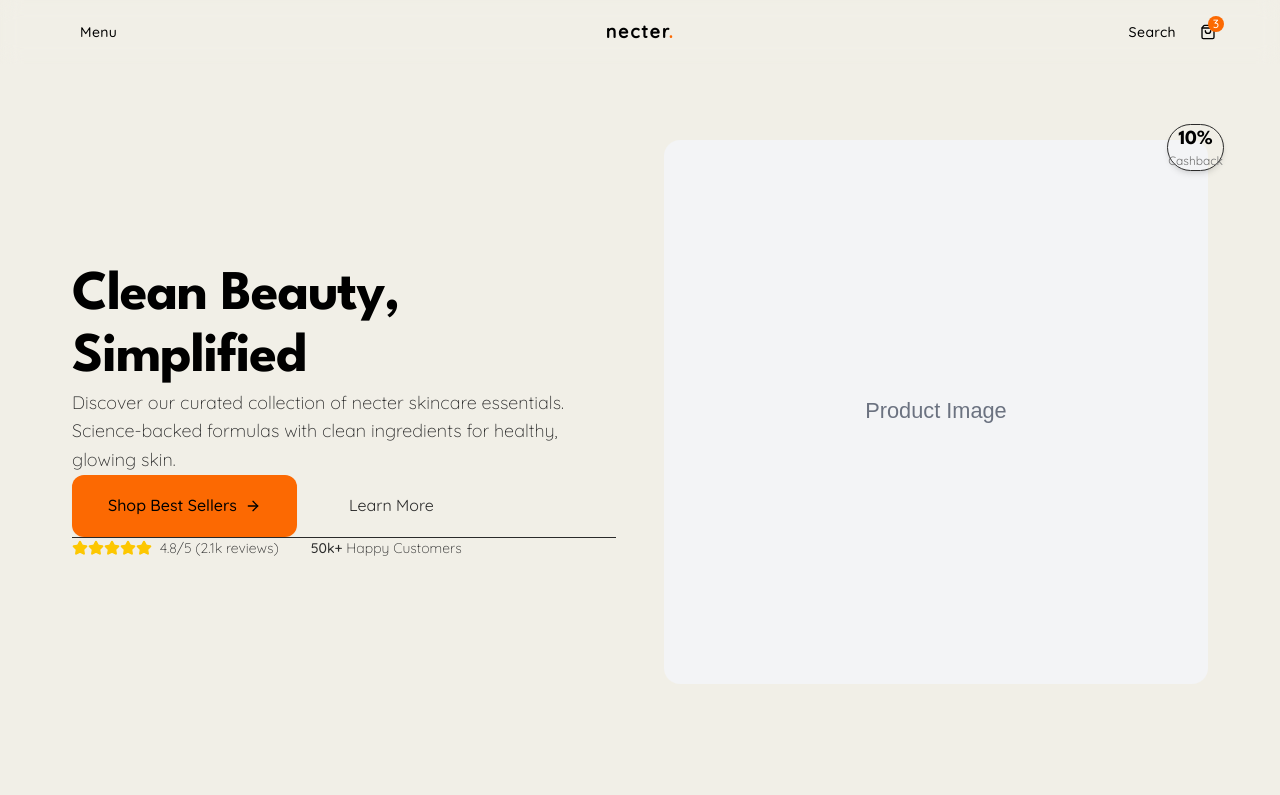
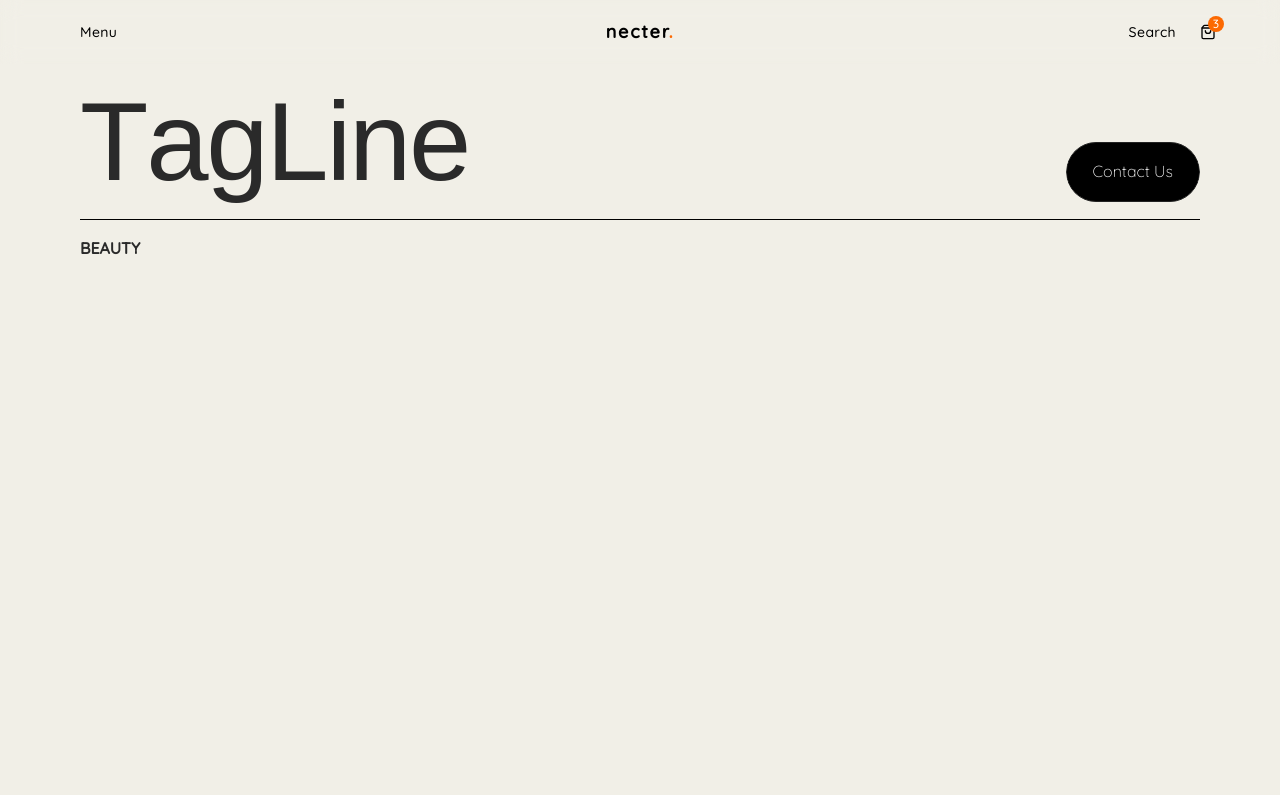
Before and after one commit to gruks/E-Commerce, a Next.js app: page / in a window 1280 px wide. Shown: the top 795 px of the page. Built offline with nearby package versions, Linux system fonts and the light colour scheme.

Commit message:
tagline animation

```diff
--- a/package.json
+++ b/package.json
@@ -17,13 +17,15 @@
     "@heroicons/react": "^2.0.18",
     "@next/font": "^14.2.15",
     "@supabase/supabase-js": "^2.39.0",
-    "clsx": "^2.0.0",
+    "class-variance-authority": "^0.7.1",
+    "clsx": "^2.1.1",
     "gsap": "^3.14.2",
     "lucide-react": "^0.563.0",
     "next": "16.1.6",
     "react": "19.2.3",
     "react-dom": "19.2.3",
-    "tailwind-merge": "^2.2.0",
+    "tailwind-merge": "^2.6.1",
+    "tailwindcss-animate": "^1.0.7",
     "zustand": "^4.4.7"
   },
   "devDependencies": {
--- a/src/app/globals.css
+++ b/src/app/globals.css
@@ -1,4 +1,8 @@
 @import "tailwindcss";
+
+@plugin "tailwindcss-animate";
+
+@custom-variant dark (&:is(.dark *));
 
 * {
   box-sizing: border-box;
@@ -66,7 +70,38 @@
   --font-body: var(--font-quicksand);
 
   /* Spacing */
-  --radius: 12px;
+  --radius: 0.625rem;
+  --background: oklch(1 0 0);
+  --foreground: oklch(0.145 0 0);
+  --card: oklch(1 0 0);
+  --card-foreground: oklch(0.145 0 0);
+  --popover: oklch(1 0 0);
+  --popover-foreground: oklch(0.145 0 0);
+  --primary: oklch(0.205 0 0);
+  --primary-foreground: oklch(0.985 0 0);
+  --secondary: oklch(0.97 0 0);
+  --secondary-foreground: oklch(0.205 0 0);
+  --muted: oklch(0.97 0 0);
+  --muted-foreground: oklch(0.556 0 0);
+  --accent: oklch(0.97 0 0);
+  --accent-foreground: oklch(0.205 0 0);
+  --destructive: oklch(0.577 0.245 27.325);
+  --border: oklch(0.922 0 0);
+  --input: oklch(0.922 0 0);
+  --ring: oklch(0.708 0 0);
+  --chart-1: oklch(0.646 0.222 41.116);
+  --chart-2: oklch(0.6 0.118 184.704);
+  --chart-3: oklch(0.398 0.07 227.392);
+  --chart-4: oklch(0.828 0.189 84.429);
+  --chart-5: oklch(0.769 0.188 70.08);
+  --sidebar: oklch(0.985 0 0);
+  --sidebar-foreground: oklch(0.145 0 0);
+  --sidebar-primary: oklch(0.205 0 0);
+  --sidebar-primary-foreground: oklch(0.985 0 0);
+  --sidebar-accent: oklch(0.97 0 0);
+  --sidebar-accent-foreground: oklch(0.205 0 0);
+  --sidebar-border: oklch(0.922 0 0);
+  --sidebar-ring: oklch(0.708 0 0);
 }
 
 html {
@@ -497,3 +532,87 @@ body {
     color: var(--text-secondary) !important;
   }
 }
+
+@theme inline {
+  --radius-sm: calc(var(--radius) - 4px);
+  --radius-md: calc(var(--radius) - 2px);
+  --radius-lg: var(--radius);
+  --radius-xl: calc(var(--radius) + 4px);
+  --radius-2xl: calc(var(--radius) + 8px);
+  --radius-3xl: calc(var(--radius) + 12px);
+  --radius-4xl: calc(var(--radius) + 16px);
+  --color-background: var(--background);
+  --color-foreground: var(--foreground);
+  --color-card: var(--card);
+  --color-card-foreground: var(--card-foreground);
+  --color-popover: var(--popover);
+  --color-popover-foreground: var(--popover-foreground);
+  --color-primary: var(--primary);
+  --color-primary-foreground: var(--primary-foreground);
+  --color-secondary: var(--secondary);
+  --color-secondary-foreground: var(--secondary-foreground);
+  --color-muted: var(--muted);
+  --color-muted-foreground: var(--muted-foreground);
+  --color-accent: var(--accent);
+  --color-accent-foreground: var(--accent-foreground);
+  --color-destructive: var(--destructive);
+  --color-border: var(--border);
+  --color-input: var(--input);
+  --color-ring: var(--ring);
+  --color-chart-1: var(--chart-1);
+  --color-chart-2: var(--chart-2);
+  --color-chart-3: var(--chart-3);
+  --color-chart-4: var(--chart-4);
+  --color-chart-5: var(--chart-5);
+  --color-sidebar: var(--sidebar);
+  --color-sidebar-foreground: var(--sidebar-foreground);
+  --color-sidebar-primary: var(--sidebar-primary);
+  --color-sidebar-primary-foreground: var(--sidebar-primary-foreground);
+  --color-sidebar-accent: var(--sidebar-accent);
+  --color-sidebar-accent-foreground: var(--sidebar-accent-foreground);
+  --color-sidebar-border: var(--sidebar-border);
+  --color-sidebar-ring: var(--sidebar-ring);
+}
+
+.dark {
+  --background: oklch(0.145 0 0);
+  --foreground: oklch(0.985 0 0);
+  --card: oklch(0.205 0 0);
+  --card-foreground: oklch(0.985 0 0);
+  --popover: oklch(0.205 0 0);
+  --popover-foreground: oklch(0.985 0 0);
+  --primary: oklch(0.922 0 0);
+  --primary-foreground: oklch(0.205 0 0);
+  --secondary: oklch(0.269 0 0);
+  --secondary-foreground: oklch(0.985 0 0);
+  --muted: oklch(0.269 0 0);
+  --muted-foreground: oklch(0.708 0 0);
+  --accent: oklch(0.269 0 0);
+  --accent-foreground: oklch(0.985 0 0);
+  --destructive: oklch(0.704 0.191 22.216);
+  --border: oklch(1 0 0 / 10%);
+  --input: oklch(1 0 0 / 15%);
+  --ring: oklch(0.556 0 0);
+  --chart-1: oklch(0.488 0.243 264.376);
+  --chart-2: oklch(0.696 0.17 162.48);
+  --chart-3: oklch(0.769 0.188 70.08);
+  --chart-4: oklch(0.627 0.265 303.9);
+  --chart-5: oklch(0.645 0.246 16.439);
+  --sidebar: oklch(0.205 0 0);
+  --sidebar-foreground: oklch(0.985 0 0);
+  --sidebar-primary: oklch(0.488 0.243 264.376);
+  --sidebar-primary-foreground: oklch(0.985 0 0);
+  --sidebar-accent: oklch(0.269 0 0);
+  --sidebar-accent-foreground: oklch(0.985 0 0);
+  --sidebar-border: oklch(1 0 0 / 10%);
+  --sidebar-ring: oklch(0.556 0 0);
+}
+
+@layer base {
+  * {
+    @apply border-border outline-ring/50;
+  }
+  body {
+    @apply bg-background text-foreground;
+  }
+}
--- a/src/app/layout.tsx
+++ b/src/app/layout.tsx
@@ -32,7 +32,7 @@ export default function RootLayout({
     <html lang="en" className={`${leagueSpartan.variable} ${quicksand.variable}`}>
       <body className="antialiased">
         <Navbar />
-        <main className="!pt-24 md:!pt-28" style={{ paddingTop: '6rem' }}>
+        <main className="!pt-18 md:!pt-20" style={{ paddingTop: '4rem' }}>
           {children}
         </main>
         <Footer />
--- a/src/app/page.tsx
+++ b/src/app/page.tsx
@@ -1,74 +1,106 @@
+"use client";
+
 import Image from "next/image";
 import Link from "next/link";
-import { ArrowRight, Star, Truck, Shield, Headphones } from "lucide-react";
+import { ArrowRight, Truck, Shield, Headphones } from "lucide-react";
+import StarBorder from "../components/ui/StarBorder";
+import { useRef, useEffect } from "react";
+import gsap from "gsap";
+import { useGSAP } from "@gsap/react";
 
 // Hero Section Component
 const HeroSection = () => {
+  const taglineRef = useRef<HTMLHeadingElement>(null);
+
+  useGSAP(() => {
+    if (!taglineRef.current) return;
+
+    // Split the text into individual characters
+    const text = taglineRef.current.textContent || "";
+    const chars = text.split("").map((char, index) =>
+      `<span key="${index}" style="display: inline-block;">${char === " " ? "&nbsp;" : char}</span>`
+    ).join("");
+
+    taglineRef.current.innerHTML = chars;
+
+    // Get all character spans
+    const charElements = taglineRef.current.querySelectorAll("span");
+
+    // Set initial state - characters start from bottom
+    gsap.set(charElements, {
+      opacity: 0,
+      y: 100, // Start from bottom (100px below)
+      x: () => gsap.utils.random(-20, 20), // Slight horizontal randomness
+      rotation: () => gsap.utils.random(-10, 10), // Subtle rotation
+      scale: 0.8 // Slightly smaller
+    });
+
+    // Animate to final positions with smooth ease-in
+    gsap.to(charElements, {
+      opacity: 1,
+      y: 0, // Move to original position
+      x: 0, // Center horizontally
+      rotation: 0, // No rotation
+      scale: 1, // Normal size
+      duration: 1.5, // Slower, smoother animation
+      ease: "power4.out", // Smooth ease-in effect
+      stagger: {
+        amount: 1.5, // Longer stagger for smoother effect
+        from: "random" // Random order
+      },
+      delay: 0.2 // Shorter initial delay
+    });
+  }, { scope: taglineRef });
+
   return (
-    <section className="relative bg-gradient-to-br from-bg-secondary to-bg-primary overflow-hidden">
-      <div className="container">
-        <div className="grid lg:grid-cols-2 gap-12 items-center min-h-[600px] py-12 lg:py-20">
-          {/* Left Content */}
-          <div className="space-y-8">
-            <div className="space-y-4">
-              <h1 className="text-display text-text-primary font-spartan font-bold">
-                Clean Beauty,
-                <span className="block text-text-secondary">Simplified</span>
-              </h1>
-              <p className="text-body-large text-text-secondary max-w-lg font-quicksand font-light">
-                Discover our curated collection of necter skincare essentials.
-                Science-backed formulas with clean ingredients for healthy, glowing skin.
-              </p>
-            </div>
+    <section className="min-h-screen bg-primary from-gray-100 via-gray-50 to-white relative overflow-hidden"
+    style={{
+      marginLeft: '5rem',
+      marginRight: '5rem'
+      }}>
+      <div className="promo-heading flex justify-between items-end"
+           >
+        <h1
+           ref={taglineRef}
+           style={{
+             fontFamily: 'Aeonik, Arial, sans-serif',
+             fontSize: '7em',
+             lineHeight: '110%',
+             letterSpacing: '-0.02em'
+           }}
+        >
+          TagLine
+        </h1>
+          <Link href="/contact-us">
+            <StarBorder
+              as="button"
+              className="custom-class"
+              color="magenta"
+              speed="8s"
+            >
+              Contact Us
+            </StarBorder>
+          </Link>
+      </div>
+      <div className="divider-hero-line max-w-full bg-black"
+      style={{
+        marginTop: '1rem',
+        marginBottom: '1rem',
+        width: '100%',
+        height: '0.05rem',
+        translate: 'none',
+        rotate: 'none',
+        scale: 'none',
+        transform: 'translate3d(0px, 0px, 0px)'
+      }}>
 
-            <div className="flex flex-col sm:flex-row gap-4">
-              <Link href="/shop" className="btn btn-primary btn-lg font-quicksand font-medium">
-                Shop Best Sellers
-                <ArrowRight className="w-4 h-4" />
-              </Link>
-              <Link href="/about" className="btn btn-ghost btn-lg font-quicksand">
-                Learn More
-              </Link>
-            </div>
+      </div>
+      <div className="promo-description">
+        <span className="font-bold ">
+            BEAUTY
+        </span>
+      </div>
 
-            {/* Trust Indicators */}
-            <div className="flex items-center gap-8 pt-8 border-t border-border-default">
-              <div className="flex items-center gap-2">
-                <div className="flex">
-                  {[...Array(5)].map((_, i) => (
-                    <Star key={i} className="w-4 h-4 fill-yellow-400 text-yellow-400" />
-                  ))}
-                </div>
-                <span className="text-body-small text-text-muted font-quicksand font-light">4.8/5 (2.1k reviews)</span>
-              </div>
-              <div className="text-body-small text-text-muted font-quicksand font-light">
-                <strong className="text-text-primary font-medium">50k+</strong> Happy Customers
-              </div>
-            </div>
-          </div>
-
-          {/* Right Image */}
-          <div className="relative">
-            <div className="aspect-square bg-gradient-to-br from-bg-secondary to-border-default rounded-2xl overflow-hidden">
-              <Image
-                src="/placeholder.svg"
-                alt="Clean skincare products"
-                width={600}
-                height={600}
-                className="w-full h-full object-cover"
-                priority
-              />
-            </div>
-            {/* Floating Elements */}
-            <div className="absolute -top-4 -right-4 bg-bg-tertiary rounded-full p-4 shadow-md border border-border-default">
-              <div className="text-center">
-                <div className="text-heading-3 text-text-primary font-spartan font-bold">10%</div>
-                <div className="text-caption text-text-muted font-quicksand">Cashback</div>
-              </div>
-            </div>
-          </div>
-        </div>
-      </div>
     </section>
   );
 };
--- /dev/null
+++ b/src/components/ui/StarBorder.css
@@ -0,0 +1,64 @@
+.star-border-container {
+  display: inline-block;
+  position: relative;
+  border-radius: 100px;
+  overflow: hidden;
+}
+
+.border-gradient-bottom {
+  position: absolute;
+  width: 300%;
+  height: 50%;
+  opacity: 0.7;
+  bottom: -12px;
+  right: -250%;
+  border-radius: 50%;
+  animation: star-movement-bottom linear infinite alternate;
+  z-index: 0;
+}
+
+.border-gradient-top {
+  position: absolute;
+  opacity: 0.7;
+  width: 300%;
+  height: 50%;
+  top: -12px;
+  left: -250%;
+  border-radius: 50%;
+  animation: star-movement-top linear infinite alternate;
+  z-index: 0;
+}
+
+.inner-content {
+  position: relative;
+  border: 1px solid #222;
+  background: #000;
+  color: white;
+  font-size: 16px;
+  text-align: center;
+  padding: 16px 26px;
+  border-radius: 50px;
+  z-index: 1;
+}
+
+@keyframes star-movement-bottom {
+  0% {
+    transform: translate(0%, 0%);
+    opacity: 1;
+  }
+  100% {
+    transform: translate(-100%, 0%);
+    opacity: 0;
+  }
+}
+
+@keyframes star-movement-top {
+  0% {
+    transform: translate(0%, 0%);
+    opacity: 1;
+  }
+  100% {
+    transform: translate(100%, 0%);
+    opacity: 0;
+  }
+}
--- /dev/null
+++ b/src/components/ui/StarBorder.tsx
@@ -0,0 +1,52 @@
+import React from 'react';
+import './StarBorder.css';
+
+type StarBorderProps<T extends React.ElementType> = React.ComponentPropsWithoutRef<T> & {
+  as?: T;
+  className?: string;
+  children?: React.ReactNode;
+  color?: string;
+  speed?: React.CSSProperties['animationDuration'];
+  thickness?: number;
+};
+
+const StarBorder = <T extends React.ElementType = 'button'>({
+  as,
+  className = '',
+  color = 'white',
+  speed = '7s',
+  thickness = 1.5,
+  children,
+  ...rest
+}: StarBorderProps<T>) => {
+  const Component = as || 'button';
+
+  return (
+    <Component
+      className={`star-border-container ${className}`}
+      {...(rest as any)}
+      style={{
+        padding: `${thickness}px 0`,
+        ...(rest as any).style
+      }}
+    >
+      <div
+        className="border-gradient-bottom"
+        style={{
+          background: `radial-gradient(circle, ${color}, transparent 10%)`,
+          animationDuration: speed
+        }}
+      ></div>
+      <div
+        className="border-gradient-top"
+        style={{
+          background: `radial-gradient(circle, ${color}, transparent 10%)`,
+          animationDuration: speed
+        }}
+      ></div>
+      <div className="inner-content">{children}</div>
+    </Component>
+  );
+};
+
+export default StarBorder;
```
Also changed, not shown: components.json (added), 1 other file (tests, documents, lock files or other folders).
